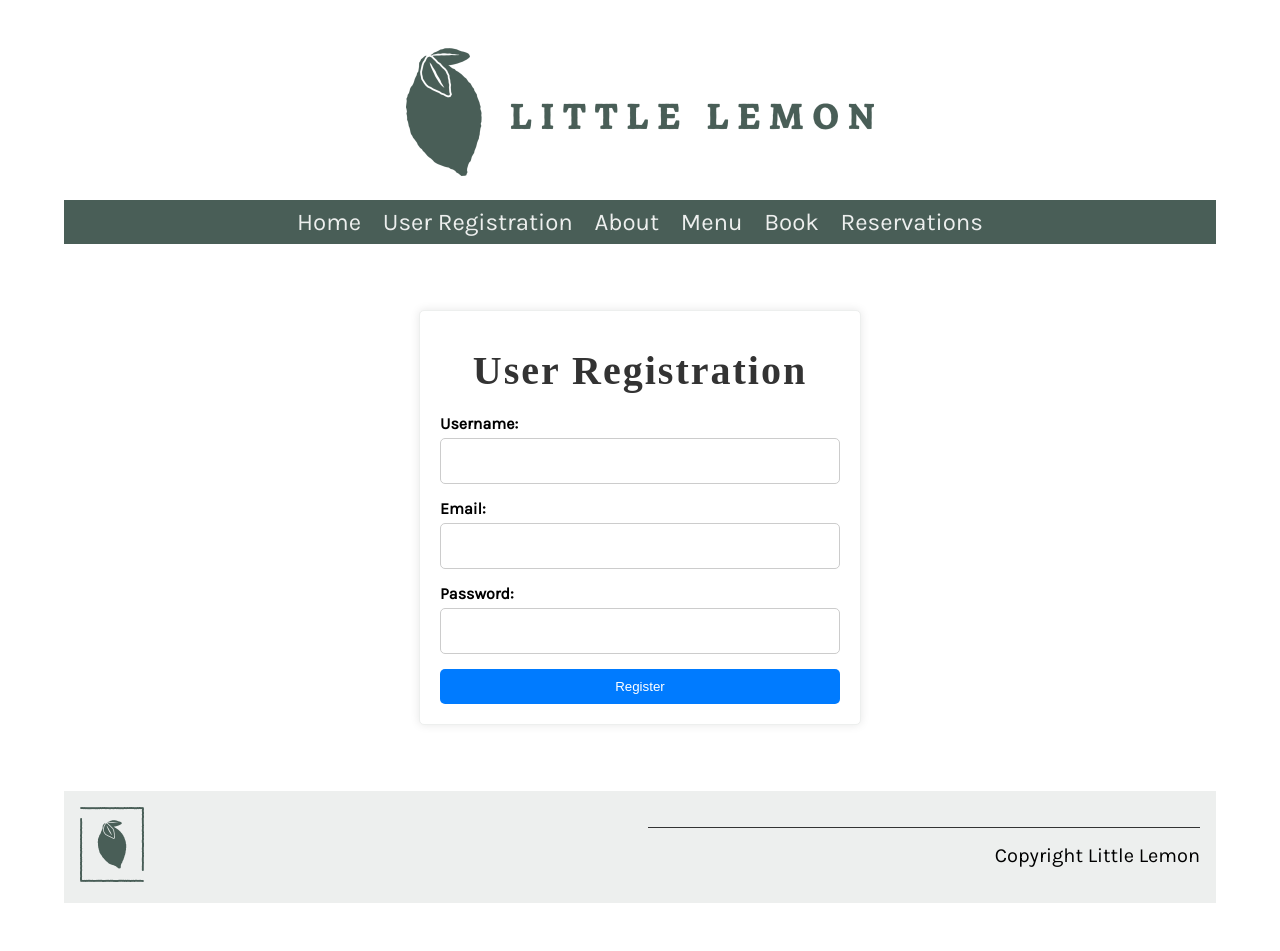
After one commit to marti99-lab/LittleLemonBackEnd, a Django app: template restaurant/templates/registration.html in a window 1280 px wide. The commit adds this page. Run offline with Django 4.2, Linux system fonts and the light colour scheme; the template is opened without the code that fills it, so the values that code supplies are empty; some web fonts are replaced.

Commit message:
Added user registration

```diff
--- a/littlelemon/settings.py
+++ b/littlelemon/settings.py
@@ -159,3 +159,8 @@ REST_FRAMEWORK = {
         'rest_framework.authentication.SessionAuthentication',
     ],
 }
+
+
+AUTHENTICATION_BACKENDS = [
+    'django.contrib.auth.backends.ModelBackend',
+]
--- a/restaurant/static/css/style.css
+++ b/restaurant/static/css/style.css
@@ -253,3 +253,50 @@ footer p {
         width: 100%;
     }
   }
+
+/* My Registration */
+
+.registration-form {
+    max-width: 400px; /* Max width for responsiveness */
+    margin: 50px auto;
+    padding: 20px;
+    background-color: #fff;
+    border-radius: 5px;
+    box-shadow: 0 0 10px rgba(0, 0, 0, 0.1);
+    width: 33%; /
+}
+
+h2 {
+    text-align: center;
+    margin-bottom: 20px;
+}
+
+label {
+    display: block;
+    margin-bottom: 5px;
+}
+
+input[type="text"],
+input[type="email"],
+input[type="password"] {
+    width: 100%;
+    padding: 10px;
+    margin-bottom: 15px;
+    border: 1px solid #ccc;
+    border-radius: 5px;
+    box-sizing: border-box;
+}
+
+button {
+    width: 100%;
+    padding: 10px;
+    background-color: #007bff;
+    border: none;
+    border-radius: 5px;
+    color: #fff;
+    cursor: pointer;
+}
+
+button:hover {
+    background-color: #0056b3;
+}
--- a/restaurant/templates/partials/_header.html
+++ b/restaurant/templates/partials/_header.html
@@ -5,6 +5,7 @@
 <nav>
   <ul>
     <li><a href="{% url 'home' %}">Home</a></li>
+    <li><a href="{% url 'registration' %}">User Registration</a></li>
     <li><a href="{% url 'about' %}">About</a></li>
     <li><a href="{% url 'menu' %}">Menu</a></li>
     <li><a href="{% url 'book' %}">Book</a></li>
--- /dev/null
+++ b/restaurant/templates/registration.html
@@ -0,0 +1,22 @@
+{% extends 'base.html' %}
+{% load static %}
+{% block content %}
+<section>
+  <article class="registration-form">
+    <h2>User Registration</h2>
+    <form action="#" method="post">
+      {% csrf_token %}
+      <label for="username">Username:</label>
+      <input type="text" id="username" name="username" required>
+
+      <label for="email">Email:</label>
+      <input type="email" id="email" name="email" required>
+
+      <label for="password">Password:</label>
+      <input type="password" id="password" name="password" required>
+
+      <button type="submit">Register</button>
+    </form>
+  </article>
+</section>
+{% endblock %}
--- a/restaurant/urls.py
+++ b/restaurant/urls.py
@@ -11,6 +11,7 @@ urlpatterns = [
     path('about/', views.about, name="about"),
     path('book/', views.book, name="book"),
     path('reservations/', views.reservations, name="reservations"),
+    path('registration/', views.registration, name="registration"),
     path('menu/', views.menu, name="menu"),
     path('menu_item/<int:pk>/', views.display_menu_item, name="menu_item"),
     path('bookings/', views.bookings, name='bookings'),
--- a/restaurant/views.py
+++ b/restaurant/views.py
@@ -77,6 +77,9 @@ def home(request):
 def about(request):
     return render(request, 'about.html')
 
+def registration(request):
+    return render(request, 'registration.html')
+
 def reservations(request):
     date = request.GET.get('date', datetime.today().date())
     bookings = Booking.objects.all()
```
Also changed, not shown: littlelemon/urls.py (+16 -0 lines).
